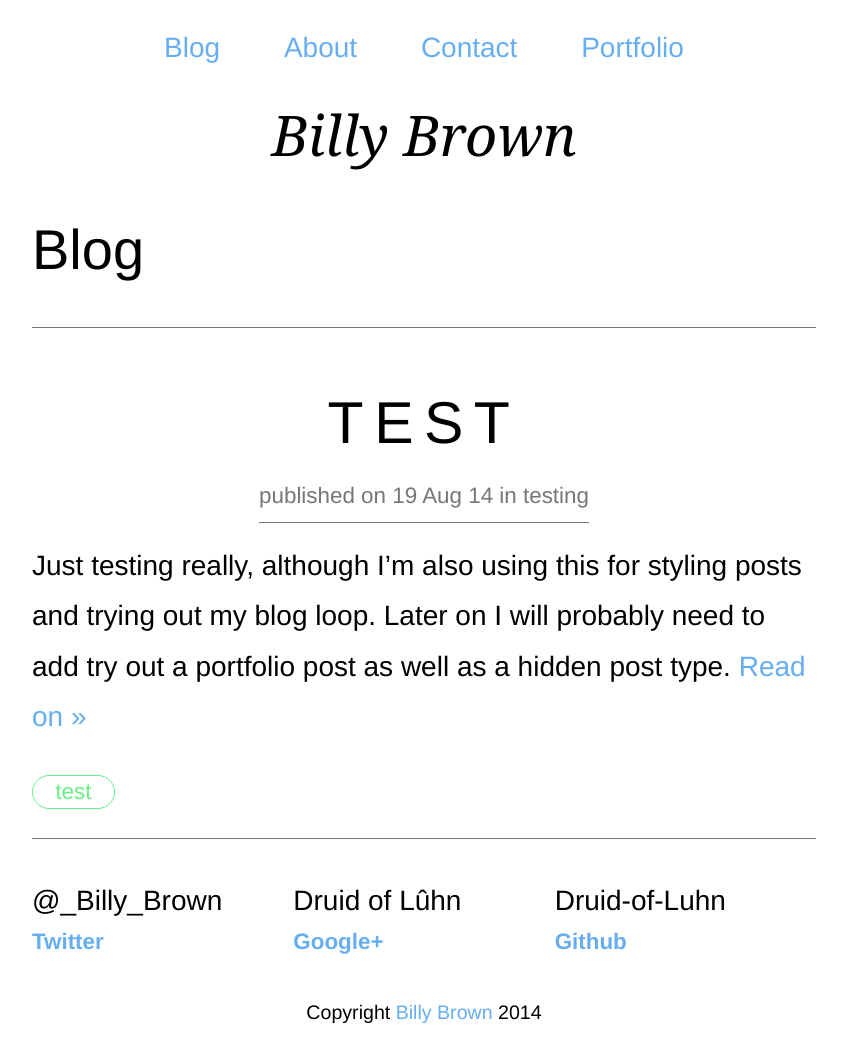
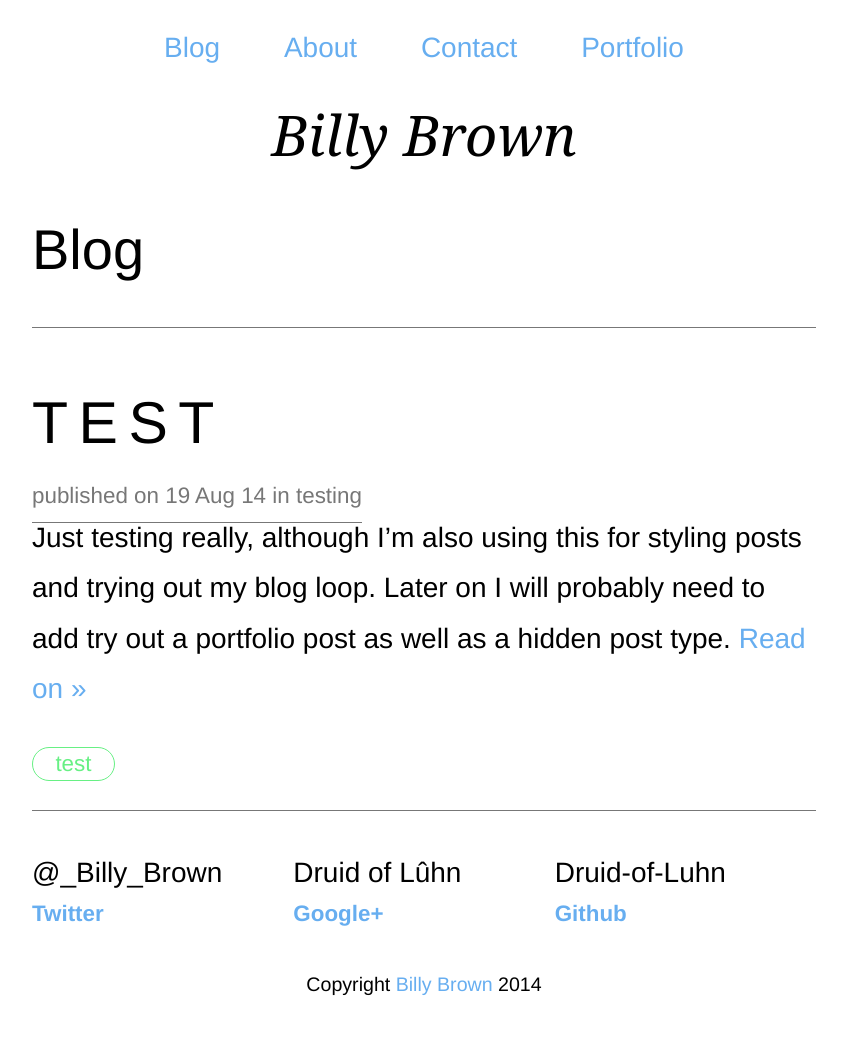
Before and after one commit to Druid-of-Luhn/druid-of-luhn.github.io, a Jekyll site: the page built from blog/index.html, in a window 1280 px wide. Shown: the whole page, without its empty margins (216-1063 px from the left). Built offline with Jekyll 4.4.1, drawn with Linux system fonts in a browser that asks for light colours; after the commit the page ends 1018 px from its top, so only the background shows below that.

Commit message:
Post layout now created

```diff
--- a/_includes/post-list-item.html
+++ b/_includes/post-list-item.html
@@ -1,22 +1,21 @@
 <li>
 <article class="post-list__item">
-    <header class="post__header--small">
-        <h2 class="post__title--small"><a href="{{ post.url }}">{{ post.title }}</a></h2>
+    <header class="post__header">
+        <h2 class="post__title--small">
+            <a href="{{ post.url }}">
+                {{ post.title }}
+            </a>
+        </h2>
         <span class="post__meta">
             published on <time class="post__date" datetime="{{ post.date }}">{{ post.date | date: "%-d %b %y" }}</time> in
             <span class="post__category">{{ post.category }}</span>
         </span>
     </header>
     <div class="post__content">
-        {% if post.featimg %}
-            <img src="{{ post.featimg }}" alt="{{ post.alt }}" class="post__featimg">
-        {% endif %}
-        {% if post.category !="portfolio" and port.category != "photography" %}
-            {{ post.excerpt | remove: "</p>" }}
-            <a href="{{ post.url }}">Read on »</a></p>
-        {% endif %}
+        {{ post.excerpt | remove: "</p>" }}
+        <a href="{{ post.url }}">Read on »</a></p>
     </div>
-    <footer class="post__footer--small">
+    <footer class="post__footer">
         {% include tags.html %}
     </footer>
 </article>
```
Also changed, not shown: _layouts/post.html (added, +17 -0 lines), _sass/_post.sass (renamed from _sass/_post-list.sass, +10 -4 lines).
